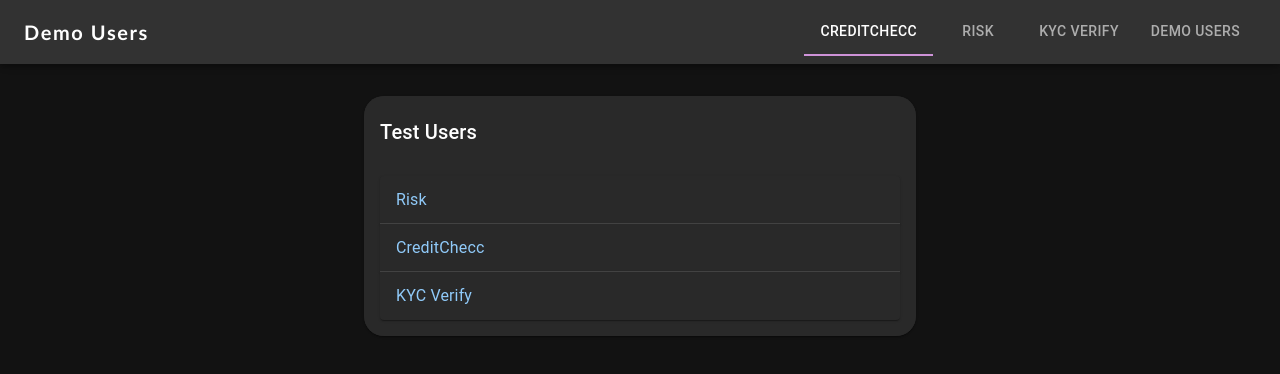
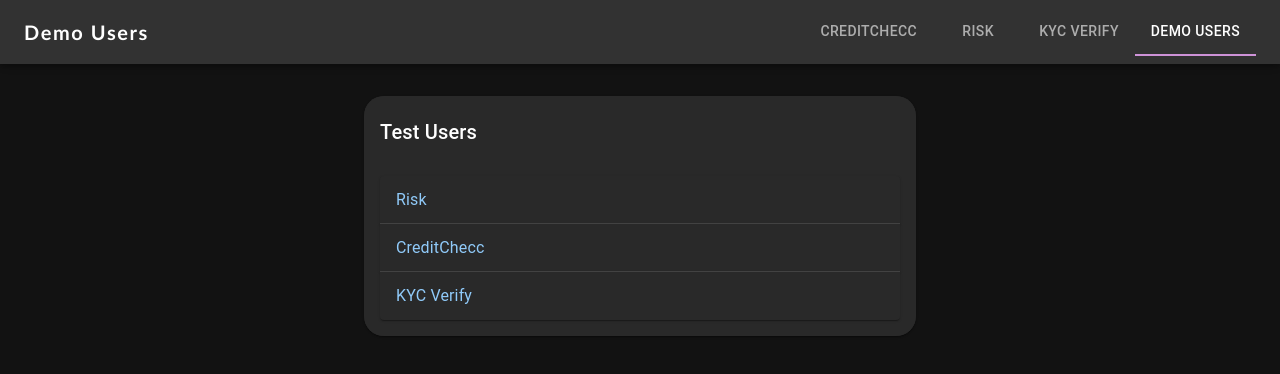
Before and after one commit to chikeud/cw-frontend, a React (Vite) app: page /data in a window 1280 px wide. Shown: the top 374 px of the page. Built offline with nearby package versions, Linux system fonts and the light colour scheme; some icons are missing.

Commit message:
cosmetic 3

```diff
--- a/src/pages/TestCreds.tsx
+++ b/src/pages/TestCreds.tsx
@@ -46,7 +46,7 @@ const navItems: NavItem[] = [
 const TestCredentials = () => {
     const isMobile = useMediaQuery('(max-width:600px)');
     const [error, setError] = useState('');
-    const [tabValue, setTabValue] = useState(0);
+    const [tabValue, setTabValue] = useState(3);
     const [mobileOpen, setMobileOpen] = useState(false);
 
 
```
